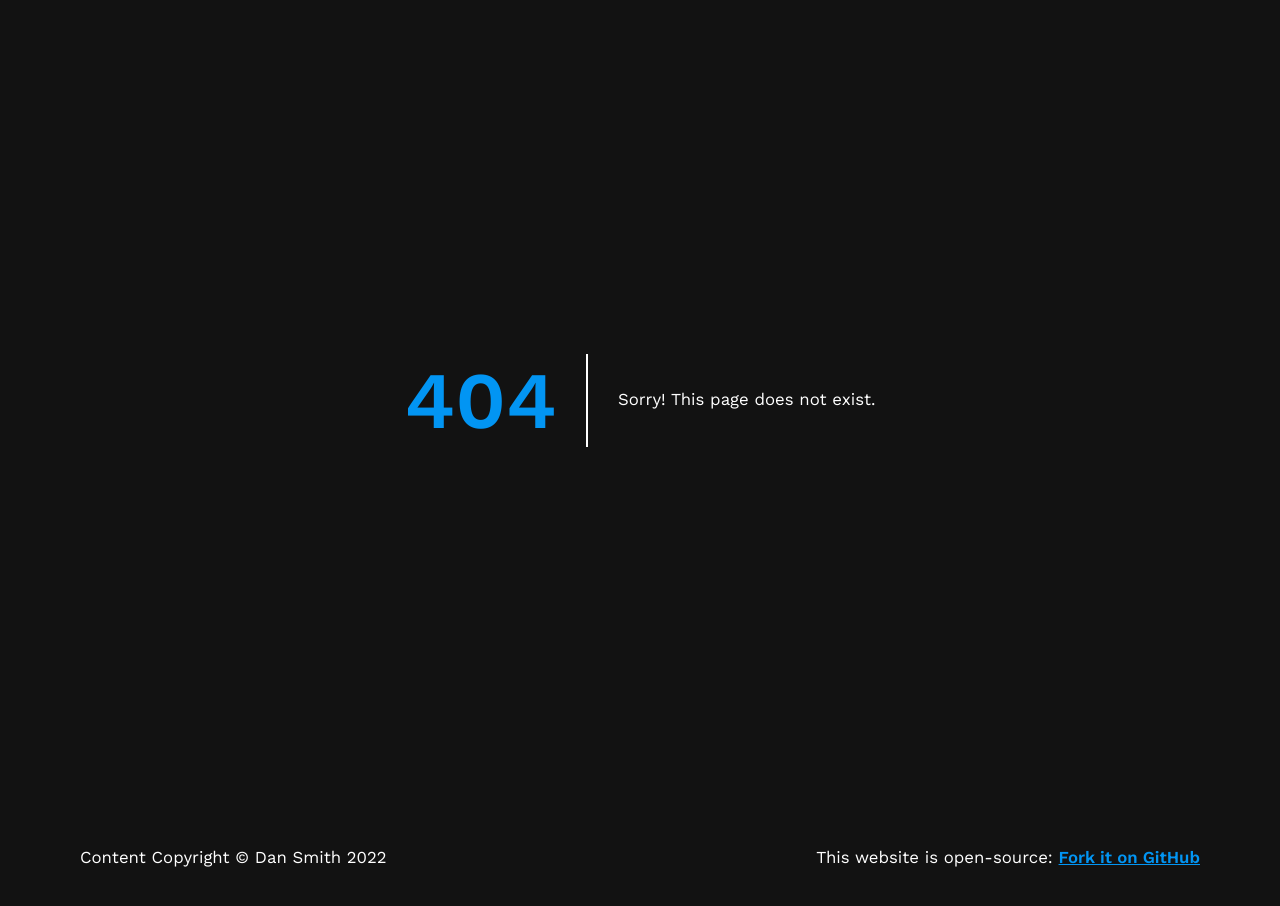
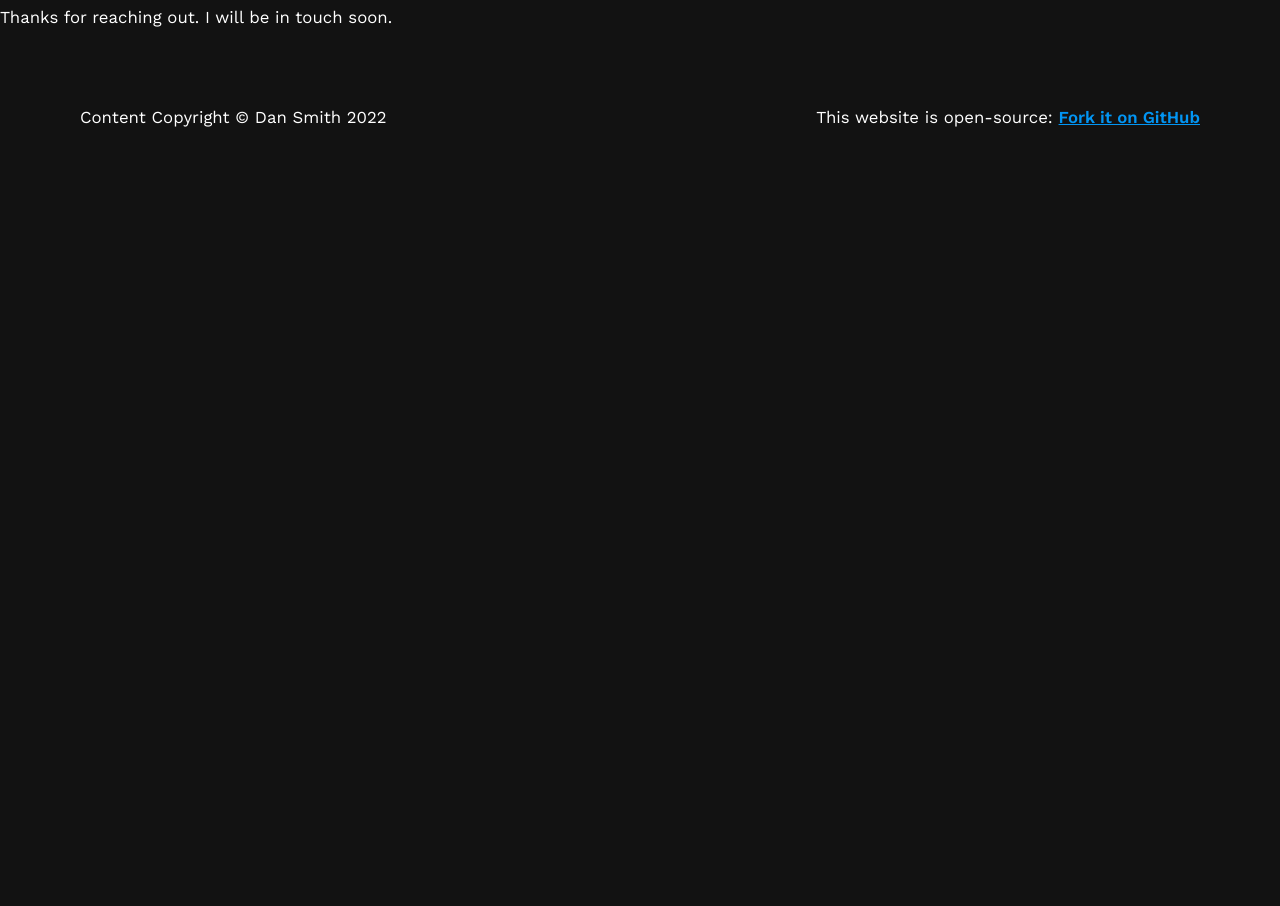
Before and after one commit to dan-smith-tech/portfolio, a Next.js app: page /form/success in a window 1280 px wide. Before the commit this address had no page. Shown: the top 906 px of the page. After the commit the page ends 800 px from the top, so only its background shows below. Built offline with nearby package versions, Linux system fonts and the light colour scheme.

Commit message:
Add success action on form submit

```diff
--- /dev/null
+++ b/pages/form/success.js
@@ -0,0 +1,5 @@
+function FormSuccess() {
+	return <p>Thanks for reaching out. I will be in touch soon.</p>;
+}
+
+export default FormSuccess;
--- a/pages/index.js
+++ b/pages/index.js
@@ -125,7 +125,7 @@ function Landing() {
 			</Section>
 			<Section subheading={"CONTACT"} heading={"Let's connect, and get in touch."}>
 				<div className={"container-content"}>
-					<form method="POST" name="Contact" data-netlify="true" netlify-honeypot="bot-field" netlify>
+					<form method="POST" action="/form/success" name="Contact" data-netlify="true" netlify-honeypot="bot-field" netlify>
 						<div className={"form-row"}>
 							<div className={"form-element"}>
 								<label htmlFor="name">Name*</label>
```
